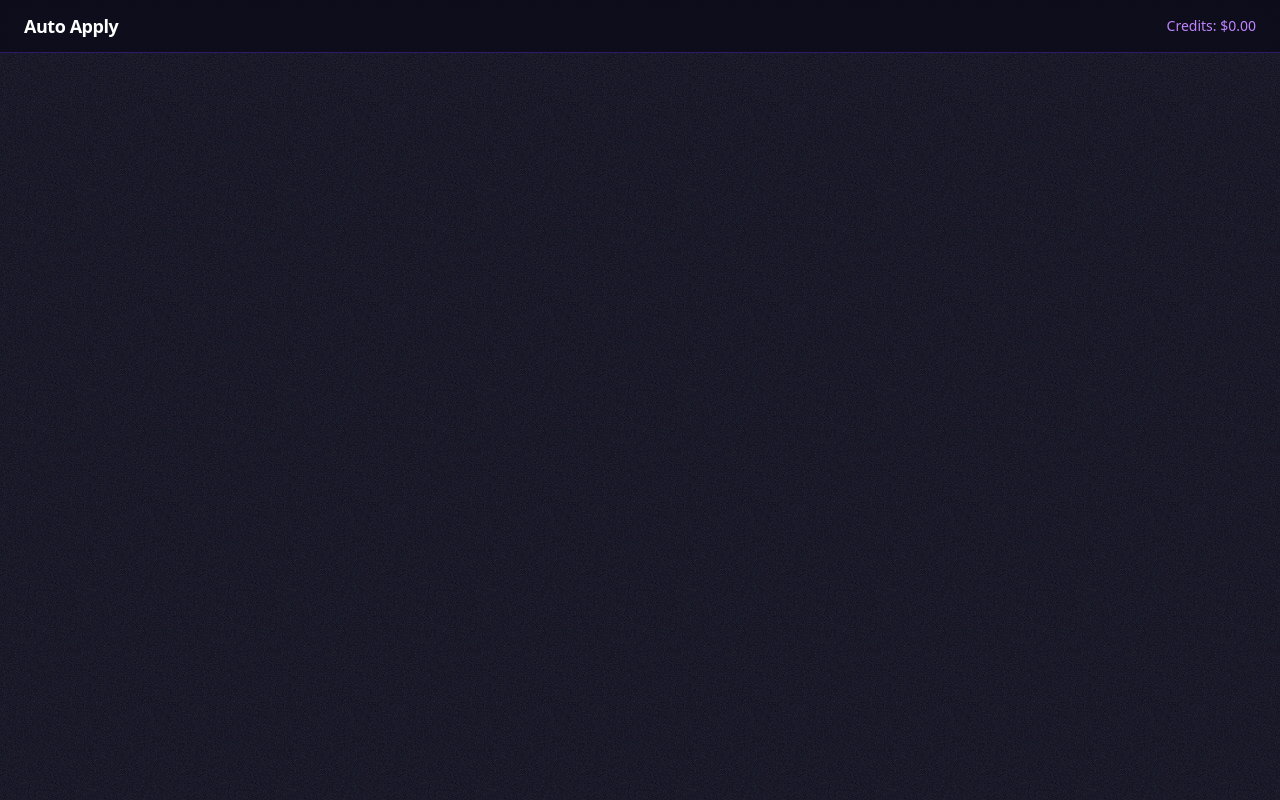
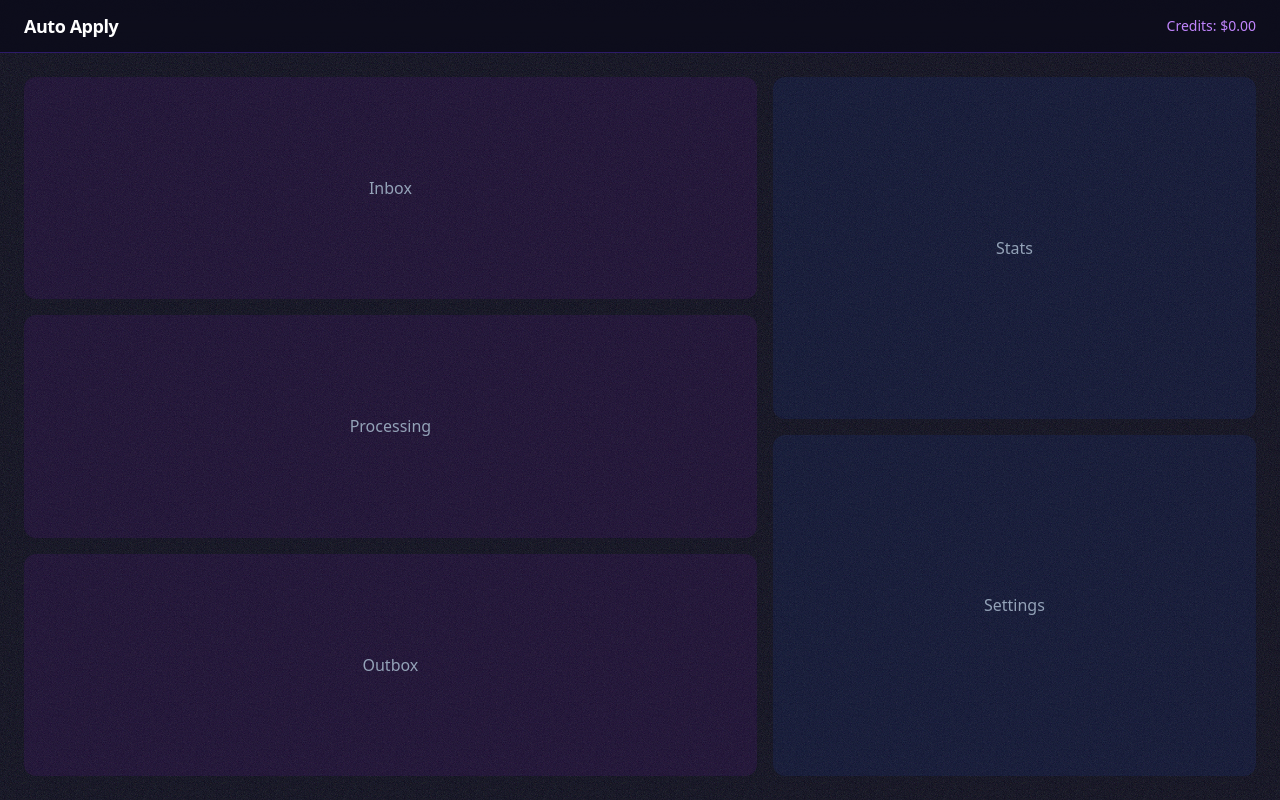
Before and after one commit to thebarlow/AutoApply, a React (Vite) app in the folder react-dashboard/: page / in a window 1280 px wide. Built offline with nearby package versions, Linux system fonts and the light colour scheme.

Commit message:
[feat] Add two-column Dashboard layout

```diff
--- a/react-dashboard/src/App.jsx
+++ b/react-dashboard/src/App.jsx
@@ -1,9 +1,23 @@
 import Navbar from './components/Navbar'
+import Dashboard from './components/Dashboard'
 
 export default function App() {
   return (
     <div className="min-h-screen text-space-text">
       <Navbar />
+      <Dashboard>
+        {/* Left column: 3/5 = 60% */}
+        <div className="col-span-3 flex flex-col gap-4">
+          <div className="bg-purple-900/20 rounded-xl flex-1 flex items-center justify-center text-space-dim">Inbox</div>
+          <div className="bg-purple-900/20 rounded-xl flex-1 flex items-center justify-center text-space-dim">Processing</div>
+          <div className="bg-purple-900/20 rounded-xl flex-1 flex items-center justify-center text-space-dim">Outbox</div>
+        </div>
+        {/* Right column: 2/5 = 40% */}
+        <div className="col-span-2 flex flex-col gap-4">
+          <div className="bg-blue-900/20 rounded-xl flex-1 flex items-center justify-center text-space-dim">Stats</div>
+          <div className="bg-blue-900/20 rounded-xl flex-1 flex items-center justify-center text-space-dim">Settings</div>
+        </div>
+      </Dashboard>
     </div>
   )
 }
--- /dev/null
+++ b/react-dashboard/src/components/Dashboard.jsx
@@ -0,0 +1,23 @@
+import { motion } from 'framer-motion'
+
+const containerVariants = {
+  hidden: {},
+  show: {
+    transition: {
+      staggerChildren: 0.1,
+    },
+  },
+}
+
+export default function Dashboard({ children }) {
+  return (
+    <motion.main
+      variants={containerVariants}
+      initial="hidden"
+      animate="show"
+      className="grid grid-cols-5 gap-4 p-6 h-[calc(100vh-53px)]"
+    >
+      {children}
+    </motion.main>
+  )
+}
```
